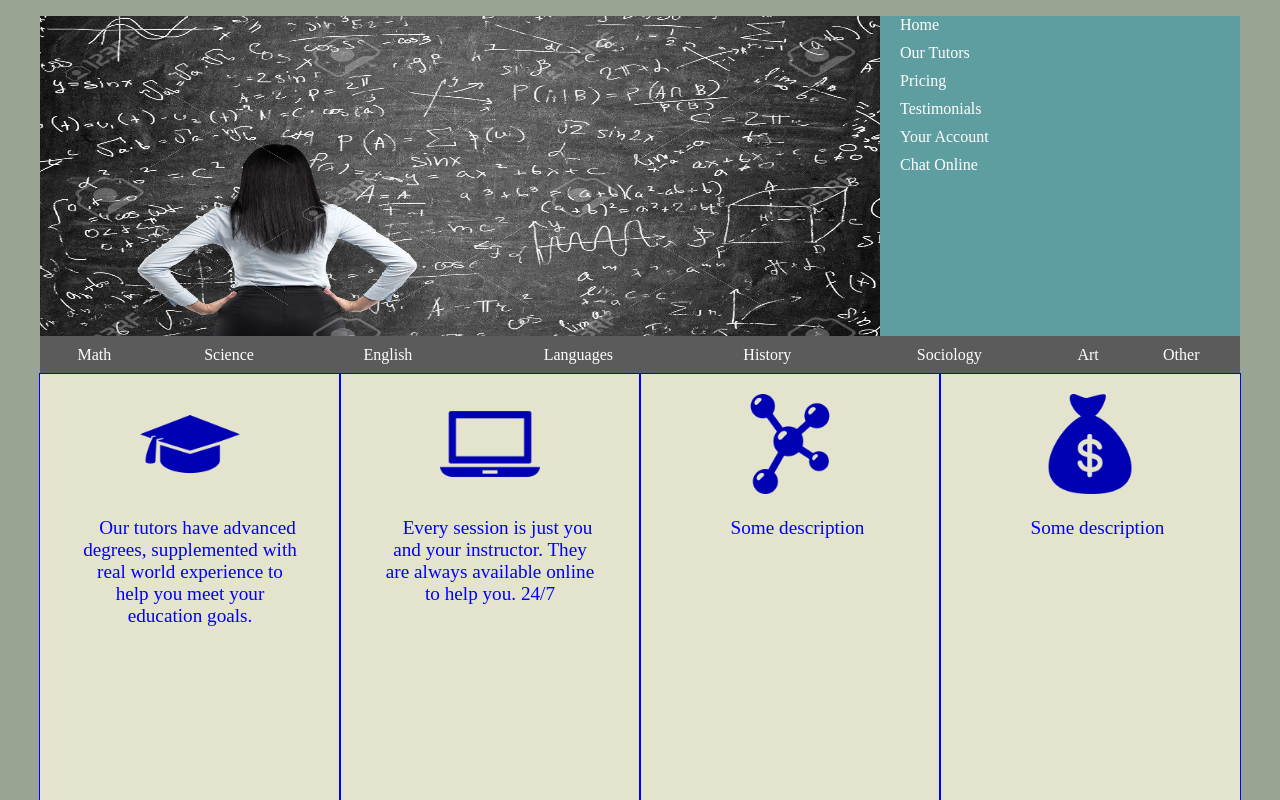
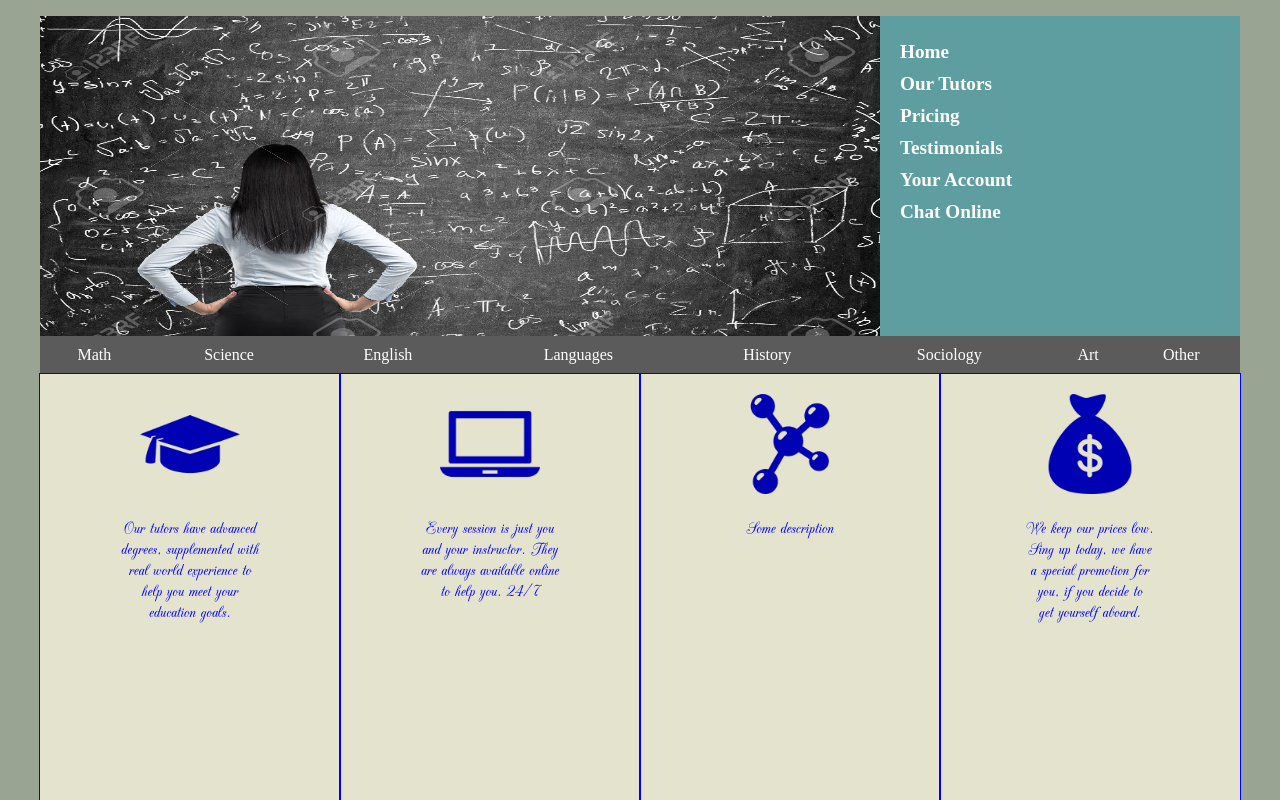
Before and after one commit to luislucatero21/web_luna, a plain HTML site: page A3/lab3_plays.html in a window 1280 px wide. Shown: the top 800 px of the page. Drawn offline with Linux system fonts and the light colour scheme.

Commit message:
Modificaciones ligeras
:D

```diff
--- a/A3/lab3_grid.css
+++ b/A3/lab3_grid.css
@@ -11,6 +11,7 @@
    Filename: lab3_styles.css
 
 */
+
 
 
 /* Global Structure Style */
@@ -79,7 +80,6 @@ div.col-1-4{
 div.col-1-4 > p {
     font-size: 120%;
     color: blue;
-    text-indent: 15px;
 }
 
 div.col-1-2 {
--- a/A3/lab3_plays.html
+++ b/A3/lab3_plays.html
@@ -64,7 +64,11 @@
             </div>
             <div class="col-1-4">
                   <img src="img/money-bag.png" alt="Money bag" class="wrap-img"/>
-                  <p> Some description </p>
+                  <p> We keep our prices low.<br/>
+                  Sing up today, we have<br/>
+                  a special promotion for<br/>
+                  you, if you decide to<br/>
+                  get yourself aboard.</p>
             </div>
       </div>
 
--- a/A3/lab3_styles.css
+++ b/A3/lab3_styles.css
@@ -19,6 +19,12 @@
     font-family: 'ChampagneFont';
     src: url('cac_champagne.tff');
     src: url('cac_champagne.woff') format('woff');
+}
+
+@font-face {
+    font-family: 'DobkinPlain';
+    src: url('DobkinPlain.tff');
+    src: url('DobkinPlain.woff') format('woff');
 }
 
 /* Structural Styles */
@@ -46,7 +52,14 @@ header {
     margin-right: 20px;
 }
 
+.listhead{
+    padding-top: 15px;
+    padding-left: 15px;
+}
+
 .listhead > li{
+    font-weight: bold;
+    font-size: 120%;
     vertical-align: center;
     margin-top: 10px;
 }
@@ -80,6 +93,10 @@ ul {
     height: 100px;
 }
 
+div.col-1-4{
+    font-family: ChampagneFont;
+}
+
 /* Navigation Styles */
 
 .nav-header {
```
Also changed, not shown: A3/DobkinPlain.ttf (added), A3/DobkinPlain.woff (added), A3/cac_champagne.ttf (added), A3/cac_champagne.woff (added).
